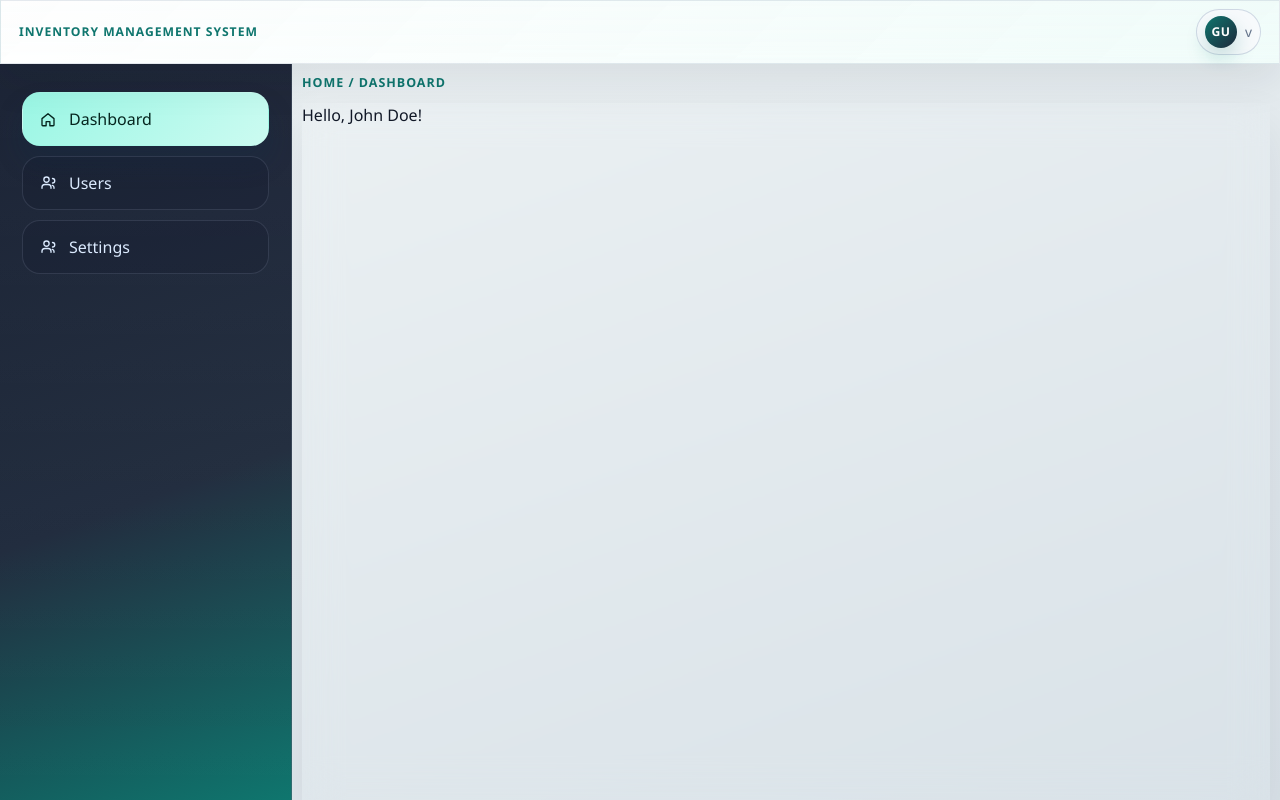
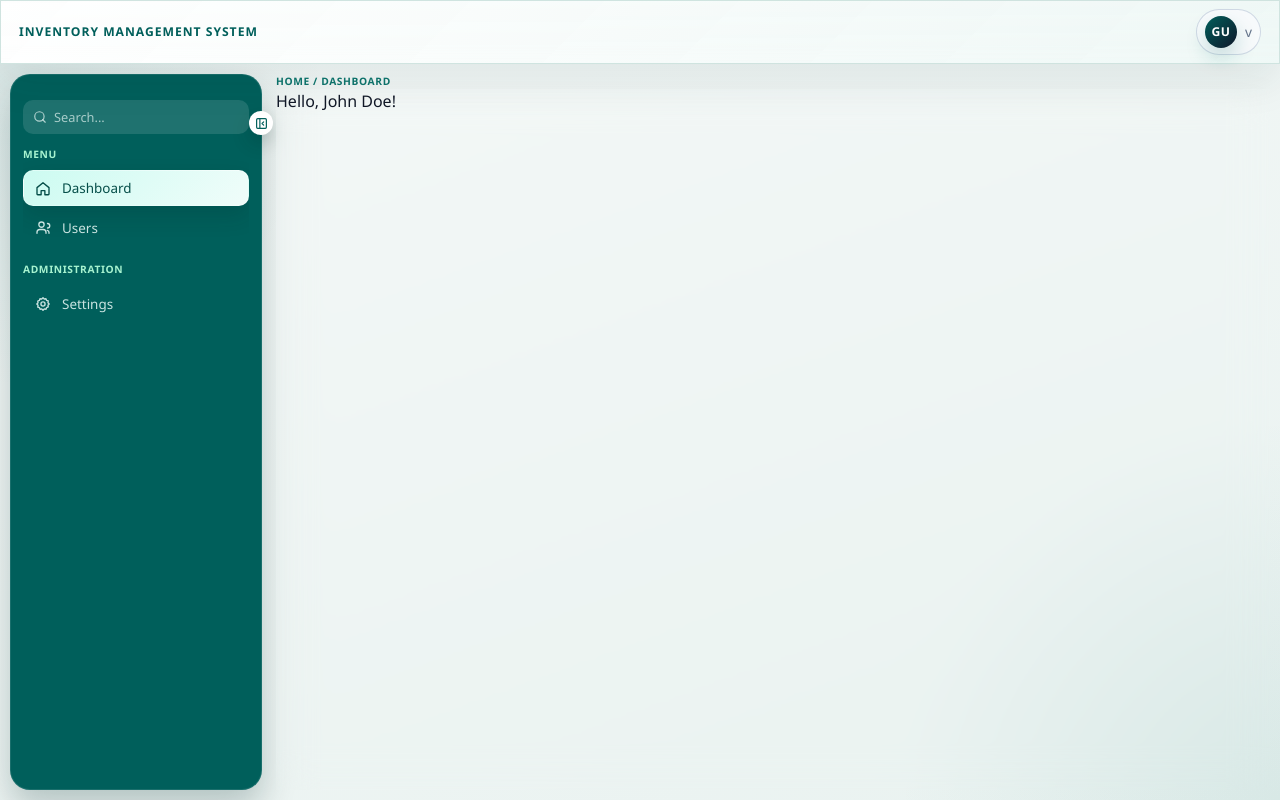
Before and after one commit to jmabborang/client-react-app, a React (Vite) app: page /dashboard in a window 1280 px wide. Built offline with nearby package versions, Linux system fonts and the light colour scheme.

Commit message:
Enhance UI
- Enhance Menu display
- Enhance color palette

```diff
--- a/src/app/core/application.jsx
+++ b/src/app/core/application.jsx
@@ -1,4 +1,5 @@
 import { useEffect, useRef, useState } from 'react'
+import { LogOut, Moon, PanelLeftClose, PanelLeftOpen, Search, Sun } from 'lucide-react'
 import { NavLink, Outlet, useLocation, useNavigate } from 'react-router-dom'
 import { logout, selectCurrentUser } from '../../store/authSlice'
 import { useAppDispatch, useAppSelector } from '../../store/hooks'
@@ -71,16 +72,32 @@ function getModuleBreadcrumb(pathname) {
   return ['Home', ...segments.map((segment) => segment.charAt(0).toUpperCase() + segment.slice(1))].join(' / ')
 }
 
+function getMenusByGroup() {
+  return applicationMenus.reduce((groups, menu) => {
+    const groupName = menu.group || 'Menu'
+
+    if (!groups[groupName]) {
+      groups[groupName] = []
+    }
+
+    groups[groupName].push(menu)
+    return groups
+  }, {})
+}
+
 function Application() {
   const dispatch = useAppDispatch()
   const navigate = useNavigate()
   const location = useLocation()
   const currentUser = useAppSelector(selectCurrentUser)
-  const activeMenu = getActiveMenu(location.pathname)
   const moduleBreadcrumb = getModuleBreadcrumb(location.pathname)
   const userProfileImage = getUserProfileImage(currentUser)
   const [isUserMenuOpen, setIsUserMenuOpen] = useState(false)
+  const [isSidebarCollapsed, setIsSidebarCollapsed] = useState(false)
+  const [sidebarQuery, setSidebarQuery] = useState('')
   const userMenuRef = useRef(null)
+  const sidebarGroups = getMenusByGroup()
+  const normalizedSidebarQuery = sidebarQuery.trim().toLowerCase()
 
   useEffect(() => {
     if (!isUserMenuOpen) {
@@ -117,6 +134,19 @@ function Application() {
     setIsUserMenuOpen(false)
     navigate(paths.settings)
   }
+
+  const filteredSidebarGroups = Object.entries(sidebarGroups)
+    .map(([groupName, menus]) => ({
+      groupName,
+      menus: menus.filter((menu) => {
+        if (!normalizedSidebarQuery) {
+          return true
+        }
+
+        return menu.label.toLowerCase().includes(normalizedSidebarQuery)
+      }),
+    }))
+    .filter(({ menus }) => menus.length > 0)
 
   return (
     <div className="app-layout">
@@ -178,10 +208,40 @@ function Application() {
           </div>
         </div>
       </div>
-      <div className="app-shell">
-        <aside className="app-sidebar">
-          <nav className="app-nav" aria-label="Main navigation">
-            {applicationMenus.map((menu) => (
+      <div className={`app-shell ${isSidebarCollapsed ? 'app-shell-sidebar-collapsed' : ''}`}>
+        <aside className={`app-sidebar ${isSidebarCollapsed ? 'collapsed' : ''}`}>
+
+          <div className="app-sidebar-branding">
+            <button
+              type="button"
+              className="app-sidebar-collapse"
+              onClick={() => setIsSidebarCollapsed((value) => !value)}
+              aria-label={isSidebarCollapsed ? 'Expand sidebar' : 'Collapse sidebar'}
+            >
+              {isSidebarCollapsed ? <PanelLeftOpen size={13} strokeWidth={2.2} /> : <PanelLeftClose size={13} strokeWidth={2.2} />}
+            </button>
+          </div>
+
+          <label className="app-sidebar-search">
+            <span className="app-sidebar-search-icon" aria-hidden="true">
+              <Search size={14} strokeWidth={2} />
+            </span>
+            <input
+              type="search"
+              value={sidebarQuery}
+              onChange={(event) => setSidebarQuery(event.target.value)}
+              placeholder={isSidebarCollapsed ? '' : 'Search...'}
+              aria-label="Search navigation"
+            />
+          </label>
+
+          <div className="app-sidebar-sections">
+            {filteredSidebarGroups.map(({ groupName, menus }) => (
+              <div key={groupName} className="app-sidebar-section">
+                {isSidebarCollapsed ? null : <p className="app-sidebar-section-title">{groupName}</p>}
+
+                <nav className="app-nav" aria-label={groupName}>
+                  {menus.map((menu) => (
                     <NavLink
                       key={menu.key}
                       to={menu.path}
@@ -204,16 +264,13 @@ function Application() {
                           />
                         </svg>
                       </span>
-                <span>{menu.label}</span>
+                      <span className="nav-link-label">{menu.label}</span>
                     </NavLink>
                   ))}
                 </nav>
-
-          {/* <div className="app-sidebar-footer">
-            <Button type="button" className="app-sidebar-logout" onClick={handleLogout}>
-              Log out
-            </Button>
-          </div> */}
+              </div>
+            ))}
+          </div>
         </aside>
 
         <main className="app-main-shell">
--- a/src/pages/menu.jsx
+++ b/src/pages/menu.jsx
@@ -10,6 +10,7 @@ export const applicationMenus = [
     path: paths.dashboard,
     title: 'Dashboard',
     element: <DashboardPage />,
+    group: 'Menu',
     iconPath: 'M4 11.5 12 5l8 6.5V20a1 1 0 0 1-1 1h-4.5v-5.5h-5V21H5a1 1 0 0 1-1-1Z',
   },
   {
@@ -18,6 +19,7 @@ export const applicationMenus = [
     path: paths.users,
     title: 'Users',
     element: <UsersPage />,
+    group: 'Menu',
     iconPath: 'M16 19v-1.2a3.8 3.8 0 0 0-3.8-3.8H7.8A3.8 3.8 0 0 0 4 17.8V19m14-7a3 3 0 1 0 0-6m2 13v-1a3 3 0 0 0-2.2-2.9M10 11a3.5 3.5 0 1 0 0-7 3.5 3.5 0 0 0 0 7Z',
   },
   {
@@ -26,6 +28,7 @@ export const applicationMenus = [
     path: paths.settings,
     title: 'Settings',
     element: <SettingsPage />,
-    iconPath: 'M16 19v-1.2a3.8 3.8 0 0 0-3.8-3.8H7.8A3.8 3.8 0 0 0 4 17.8V19m14-7a3 3 0 1 0 0-6m2 13v-1a3 3 0 0 0-2.2-2.9M10 11a3.5 3.5 0 1 0 0-7 3.5 3.5 0 0 0 0 7Z',
+    group: 'Administration',
+    iconPath: 'M12 3.75 13.64 5.4l2.28-.43.81 2.18 2.28.81-.43 2.28L20.25 12l-1.67 1.64.43 2.28-2.18.81-.81 2.28-2.28-.43L12 20.25l-1.64-1.67-2.28.43-.81-2.18-2.28-.81.43-2.28L3.75 12l1.67-1.64-.43-2.28 2.18-.81.81-2.28 2.28.43ZM12 9.25a2.75 2.75 0 1 0 0 5.5 2.75 2.75 0 0 0 0-5.5Z',
   },
 ]
--- a/src/shared/styles/global.css
+++ b/src/shared/styles/global.css
@@ -12,7 +12,7 @@ body {
   min-width: 320px;
   font-family: 'Segoe UI', Tahoma, Geneva, Verdana, sans-serif;
   color: var(--color-text);
-  background: var(--color-bg);
+  background: #eef5f3;
 }
 
 a {
@@ -36,168 +36,343 @@ a {
   min-height: 0;
   height: 100%;
   display: grid;
-  grid-template-columns: minmax(260px, 292px) minmax(0, 1fr);
+  grid-template-columns: 252px minmax(0, 1fr);
+  gap: 14px;
+  padding: 10px;
   overflow: hidden;
   background:
-    radial-gradient(circle at top left, rgba(15, 118, 110, 0.14), transparent 22%),
-    linear-gradient(160deg, #edf2f4 0%, #d9e2e8 100%);
+    radial-gradient(circle at top left, rgba(0, 95, 91, 0.1), transparent 22%),
+    radial-gradient(circle at bottom right, rgba(15, 118, 110, 0.08), transparent 26%),
+    linear-gradient(160deg, #f4f8f7 0%, #e9f2f0 100%);
 }
 
-.app-container {
-  max-width: var(--max-width);
-  margin: 0 auto;
-  padding: 0 var(--space-4);
+.app-shell.app-shell-sidebar-collapsed {
+  grid-template-columns: 78px minmax(0, 1fr);
 }
 
 .app-sidebar {
+  position: relative;
+  min-width: 0;
+  display: grid;
+  grid-template-rows: auto auto auto 1fr auto auto;
+  gap: 13px;
+  padding: 12px;
+  color: #d9f5f1;
+  background: #005f5b;
+  border: 1px solid rgba(255, 255, 255, 0.1);
+  border-radius: 20px;
+  box-shadow: 0 18px 34px rgba(0, 47, 45, 0.24);
+  overflow: visible;
+}
+
+.app-sidebar.collapsed {
+  padding-inline: 10px;
+}
+
+.app-sidebar-window-controls {
+  display: flex;
+  gap: 6px;
+  padding-inline: 4px;
+}
+
+.app-sidebar-window-dot {
+  width: 8px;
+  height: 8px;
+  border-radius: 999px;
+}
+
+.app-sidebar-window-dot-red {
+  background: #ff5f57;
+}
+
+.app-sidebar-window-dot-yellow {
+  background: #febc2e;
+}
+
+.app-sidebar-window-dot-green {
+  background: #28c840;
+}
+
+.app-sidebar-branding {
+  display: flex;
+  align-items: flex-start;
+  justify-content: flex-start;
+  gap: 8px;
+  min-width: 0;
+}
+
+.app-sidebar-brand-copy {
+  min-width: 0;
+}
+
+.app-sidebar-logo {
+  display: block;
+  color: #f8fffe;
+  font-size: 0.98rem;
+  font-weight: 600;
+  line-height: 1.2;
+  letter-spacing: -0.02em;
+}
+
+.app-sidebar-collapse {
+  position: absolute;
+  top: 36px;
+  right: -12px;
+  width: 24px;
+  height: 24px;
+  display: flex;
+  align-items: center;
+  justify-content: center;
+  flex-shrink: 0;
+  border: 0;
+  border-radius: 999px;
+  color: #005f5b;
+  background: #ffffff;
+  box-shadow: 0 8px 18px rgba(0, 36, 34, 0.22);
+  cursor: pointer;
+}
+
+.app-sidebar-search {
+  position: relative;
+  display: flex;
+  align-items: center;
+  min-height: 34px;
+  border-radius: 10px;
+  background: rgba(255, 255, 255, 0.12);
+  color: rgba(233, 247, 244, 0.72);
+  overflow: hidden;
+}
+
+.app-sidebar-search-icon {
+  position: absolute;
+  left: 10px;
+  display: inline-flex;
+  align-items: center;
+  justify-content: center;
+}
+
+.app-sidebar-search input {
+  width: 100%;
+  min-width: 0;
+  height: 100%;
+  padding: 0 10px 0 31px;
+  border: 0;
+  background: transparent;
+  color: #f8fffe;
+  font: inherit;
+  font-size: 0.8rem;
+}
+
+.app-sidebar-search input::placeholder {
+  color: rgba(233, 247, 244, 0.68);
+}
+
+.app-sidebar-search input:focus {
+  outline: none;
+}
+
+.app-sidebar.collapsed .app-sidebar-search input {
+  padding-right: 0;
+  color: transparent;
+  cursor: pointer;
+}
+
+.app-sidebar-sections {
   display: grid;
   align-content: start;
-  gap: var(--space-5);
-  padding: 28px 22px;
-  color: #e2e8f0;
-  background:
-    linear-gradient(180deg, rgba(255, 255, 255, 0.06), rgba(255, 255, 255, 0)),
-    linear-gradient(160deg, #0f172a 0%, #1e293b 58%, #0f766e 100%);
-  border-right: 1px solid rgba(148, 163, 184, 0.22);
+  gap: 16px;
+  min-height: 0;
+  overflow: auto;
 }
 
-.app-sidebar-brand,
-.app-sidebar-user,
-.app-sidebar-note {
-  border: 1px solid rgba(226, 232, 240, 0.12);
-  border-radius: 22px;
-  background: rgba(15, 23, 42, 0.18);
+.app-sidebar-section {
+  display: grid;
+  gap: 8px;
 }
 
-.app-sidebar-brand {
-  padding: 20px;
-}
-
-.app-sidebar-kicker,
-.app-main-kicker,
-.app-sidebar-note-label {
-  margin: 0 0 10px;
-  font-size: 0.78rem;
-  font-weight: 800;
-  letter-spacing: 0.08em;
+.app-sidebar-section-title,
+.app-main-kicker {
+  margin: 0;
+  font-size: 0.64rem;
+  font-weight: 700;
+  letter-spacing: 0.06em;
   text-transform: uppercase;
-}
-
-.app-sidebar-kicker,
-.app-sidebar-note-label {
-  color: #99f6e4;
-}
-
-.app-sidebar-title {
-  margin: 0;
-  font-size: 1.45rem;
-  line-height: 1.05;
-  letter-spacing: -0.04em;
-}
-
-.app-sidebar-copy {
-  margin: 12px 0 0;
-  color: rgba(226, 232, 240, 0.76);
-  line-height: 1.65;
-}
-
-.app-sidebar-user {
-  display: flex;
-  align-items: center;
-  gap: 14px;
-  padding: 18px 20px;
-}
-
-.app-sidebar-avatar {
-  width: 46px;
-  height: 46px;
-  display: grid;
-  place-items: center;
-  border-radius: 16px;
-  background: rgba(153, 246, 228, 0.18);
-  color: #ffffff;
-  font-size: 1rem;
-  font-weight: 800;
-}
-
-.app-sidebar-user strong {
-  display: block;
-  margin-bottom: 4px;
-}
-
-.app-sidebar-user p,
-.app-sidebar-note p {
-  margin: 0;
-  color: rgba(226, 232, 240, 0.74);
-  line-height: 1.55;
+  color: #a7f3d0;
 }
 
 .app-nav {
   display: grid;
-  gap: 10px;
+  gap: 4px;
 }
 
 .nav-link {
   width: 100%;
   display: flex;
   align-items: center;
-  gap: 12px;
-  padding: 14px 16px;
-  border: 1px solid rgba(148, 163, 184, 0.18);
-  border-radius: 18px;
+  gap: 10px;
+  min-height: 36px;
+  padding: 0 10px;
+  border: 1px solid transparent;
+  border-radius: 10px;
   font: inherit;
+  font-size: 0.84rem;
   text-align: left;
   text-decoration: none;
-  color: #dbeafe;
-  background: rgba(15, 23, 42, 0.2);
+  color: rgba(240, 253, 250, 0.84);
+  background: transparent;
   cursor: pointer;
-  transition: transform 0.18s ease, background 0.18s ease, border-color 0.18s ease;
+  transition: background 0.18s ease, color 0.18s ease, border-color 0.18s ease;
 }
 
 .nav-link:hover {
-  transform: translateX(2px);
-  background: rgba(30, 41, 59, 0.72);
-  border-color: rgba(153, 246, 228, 0.32);
+  transform: none;
+  background: rgba(255, 255, 255, 0.1);
+  border-color: rgba(255, 255, 255, 0.12);
 }
 
 .nav-link.active {
-  color: #06261f;
-  background: linear-gradient(135deg, #99f6e4 0%, #ccfbf1 100%);
-  border-color: transparent;
-  box-shadow: 0 16px 28px rgba(8, 47, 73, 0.2);
+  color: #064e49;
+  background: linear-gradient(135deg, #ccfbf1 0%, #f0fdfa 100%);
+  border-color: rgba(255, 255, 255, 0.3);
+  box-shadow: 0 10px 22px rgba(0, 36, 34, 0.16);
+}
+
+.app-sidebar-avatar {
+  width: 30px;
+  height: 30px;
+  display: grid;
+  place-items: center;
+  overflow: hidden;
+  border-radius: 999px;
+  background: linear-gradient(135deg, #0f766e 0%, #022c22 100%);
+  color: #ffffff;
+  font-size: 0.7rem;
+  font-weight: 800;
 }
 
 .nav-link-icon {
   display: inline-flex;
   align-items: center;
   justify-content: center;
+  color: currentColor;
+  flex-shrink: 0;
 }
 
-.app-sidebar-footer {
-  display: grid;
-  gap: 14px;
-  margin-top: auto;
+.nav-link-label {
+  min-width: 0;
+  overflow: hidden;
+  text-overflow: ellipsis;
+  white-space: nowrap;
 }
 
-.app-sidebar-note {
-  padding: 18px 20px;
+.app-sidebar.collapsed .nav-link {
+  justify-content: center;
+  padding-inline: 0;
 }
 
-.app-sidebar-note strong {
-  display: block;
-  margin-bottom: 6px;
-  color: #ffffff;
+.app-sidebar.collapsed .nav-link-label {
+  display: none;
 }
 
-.app-sidebar-logout {
-  min-height: 48px;
-  border-radius: 16px;
-  background: rgba(15, 23, 42, 0.5);
-  border: 1px solid rgba(226, 232, 240, 0.2);
+.app-sidebar-theme {
+  display: grid;
+  grid-template-columns: repeat(2, minmax(0, 1fr));
+  gap: 4px;
+  padding: 3px;
+  border: 1px solid rgba(255, 255, 255, 0.14);
+  border-radius: 10px;
+  background: rgba(255, 255, 255, 0.08);
 }
 
-.app-sidebar-logout:hover {
-  background: rgba(15, 23, 42, 0.75);
+.app-sidebar.collapsed .app-sidebar-theme {
+  grid-template-columns: 1fr;
+}
+
+.app-sidebar-theme-option {
+  display: inline-flex;
+  align-items: center;
+  justify-content: center;
+  gap: 6px;
+  min-height: 28px;
+  padding: 0 10px;
+  border: 0;
+  border-radius: 8px;
+  color: rgba(240, 253, 250, 0.82);
+  background: transparent;
+  font: inherit;
+  font-size: 0.8rem;
+  cursor: pointer;
+}
+
+.app-sidebar-theme-option-active {
+  color: #064e49;
+  background: #ffffff;
+  box-shadow: 0 1px 2px rgba(15, 23, 42, 0.08);
+}
+
+.app-sidebar-userbar {
+  display: flex;
+  align-items: center;
+  gap: 8px;
+}
+
+.app-sidebar-userchip {
+  min-width: 0;
+  flex: 1;
+  display: flex;
+  align-items: center;
+  gap: 8px;
+  padding: 6px 7px;
+  border: 1px solid rgba(255, 255, 255, 0.12);
+  border-radius: 12px;
+  background: rgba(255, 255, 255, 0.06);
+  color: #f8fffe;
+  cursor: pointer;
+}
+
+.app-sidebar-user-meta {
+  min-width: 0;
+  display: grid;
+  text-align: left;
+}
+
+.app-sidebar-user-meta strong,
+.app-sidebar-user-meta span {
+  min-width: 0;
+  overflow: hidden;
+  text-overflow: ellipsis;
+  white-space: nowrap;
+}
+
+.app-sidebar-user-meta strong {
+  font-size: 0.76rem;
+}
+
+.app-sidebar-user-meta span {
+  color: rgba(218, 245, 241, 0.68);
+  font-size: 0.68rem;
+}
+
+.app-sidebar-logout-icon {
+  width: 32px;
+  height: 32px;
+  display: inline-flex;
+  align-items: center;
+  justify-content: center;
+  flex-shrink: 0;
+  border: 1px solid rgba(255, 255, 255, 0.12);
+  border-radius: 10px;
+  color: rgba(240, 253, 250, 0.82);
+  background: rgba(255, 255, 255, 0.06);
+  cursor: pointer;
+}
+
+.app-sidebar.collapsed .app-sidebar-userchip {
+  justify-content: center;
+}
+
+.app-sidebar.collapsed .app-sidebar-user-meta {
+  display: none;
 }
 
 .app-topbar {
@@ -205,7 +380,7 @@ a {
   z-index: 40;
   padding: 0;
   background:
-    linear-gradient(180deg, rgba(237, 242, 244, 0.96) 0%, rgba(237, 242, 244, 0.82) 72%, rgba(237, 242, 244, 0) 100%);
+    linear-gradient(180deg, rgba(233, 243, 241, 0.96) 0%, rgba(233, 243, 241, 0.82) 72%, rgba(233, 243, 241, 0) 100%);
   backdrop-filter: blur(12px);
 }
 
@@ -218,10 +393,10 @@ a {
   justify-content: space-between;
   gap: 16px;
   padding: 8px 18px;
-  border: 1px solid rgba(148, 163, 184, 0.24);
+  border: 1px solid rgba(204, 226, 222, 0.92);
   background:
-    linear-gradient(135deg, rgba(255, 255, 255, 0.92) 0%, rgba(240, 253, 250, 0.88) 100%);
-  box-shadow: 0 18px 40px rgba(15, 23, 42, 0.08);
+    linear-gradient(135deg, rgba(255, 255, 255, 0.96) 0%, rgba(239, 248, 246, 0.92) 100%);
+  box-shadow: 0 18px 40px rgba(0, 49, 46, 0.08);
 }
 
 .app-topbar-copy {
@@ -237,7 +412,7 @@ a {
   font-weight: 800;
   letter-spacing: 0.08em;
   text-transform: uppercase;
-  color: #0f766e;
+  color: #005f5b;
 }
 
 .app-topbar-heading {
@@ -266,7 +441,7 @@ a {
   font-weight: 700;
   letter-spacing: 0.05em;
   text-transform: uppercase;
-  color: #0f766e;
+  color: #005f5b;
 }
 
 .app-topbar-avatar {
@@ -276,7 +451,7 @@ a {
   place-items: center;
   overflow: hidden;
   border-radius: 999px;
-  background: linear-gradient(135deg, #0f766e 0%, #1e293b 100%);
+  background: linear-gradient(135deg, #005f5b 0%, #0f172a 100%);
   color: #ffffff;
   font-size: 0.76rem;
   font-weight: 800;
@@ -318,7 +493,7 @@ a {
   flex-direction: column;
   min-height: 0;
   height: 100%;
-  padding: 10px 10px 0 10px;
+  padding: 0;
   overflow: hidden;
 }
 
@@ -364,7 +539,7 @@ a {
 
 .app-user-trigger:hover,
 .app-user-trigger[aria-expanded='true'] {
-  border-color: rgba(15, 118, 110, 0.35);
+  border-color: rgba(0, 95, 91, 0.35);
   background: #ffffff;
   box-shadow: 0 10px 24px rgba(15, 23, 42, 0.08);
 }
@@ -407,7 +582,7 @@ a {
   justify-items: center;
   gap: 8px;
   padding: 24px 20px 22px;
-  background: linear-gradient(135deg, #0f766e 0%, #2563eb 100%);
+  background: linear-gradient(135deg, #005f5b 0%, #0f766e 100%);
   color: #ffffff;
   text-align: center;
 }
@@ -457,13 +632,13 @@ a {
 }
 
 .app-user-dropdown-profile-button {
-  border: 1px solid rgba(15, 118, 110, 0.18);
+  border: 1px solid rgba(0, 95, 91, 0.18);
   color: #0f172a;
   background: #ffffff;
 }
 
 .app-user-dropdown-profile-button:hover {
-  background: #ecfeff;
+  background: #ecfdf5;
 }
 
 .app-main-card {
@@ -834,23 +1009,32 @@ a {
 
   .app-shell {
     grid-template-columns: 1fr;
+    gap: 12px;
+    padding: 8px;
+  }
+
+  .app-shell.app-shell-sidebar-collapsed {
+    grid-template-columns: 1fr;
   }
 
   .app-sidebar {
-    gap: var(--space-4);
-    padding: 22px 18px;
-    border-right: 0;
-    border-bottom: 1px solid rgba(148, 163, 184, 0.22);
+    grid-template-rows: auto auto auto auto auto auto;
+    padding: 14px;
+  }
+
+  .app-sidebar-collapse {
+    right: 12px;
+    top: 12px;
   }
 
   .app-main-shell {
-    padding: 20px 18px 24px;
+    padding: 0 0 16px;
   }
 
   .app-topbar-content {
     align-items: stretch;
     flex-direction: column;
-    padding: 10px 16px;
+    padding: 8px 16px;
   }
 
   .app-topbar-heading {
@@ -874,7 +1058,7 @@ a {
   }
 
   .app-topbar-content {
-    padding: 10px 14px;
+    padding: 8px 14px;
   }
 
   .app-topbar-user,
@@ -888,7 +1072,6 @@ a {
   }
 
   .app-main-card {
-    /* border-radius: 5px; */
     padding: 18px;
   }
 
@@ -962,7 +1145,7 @@ a {
   border: 1px solid #cbd5e1;
   border-radius: var(--radius-md);
   background:
-    linear-gradient(135deg, rgba(15, 118, 110, 0.12), rgba(148, 163, 184, 0.2)),
+    linear-gradient(135deg, rgba(0, 95, 91, 0.12), rgba(148, 163, 184, 0.16)),
     #f8fafc;
 }
 
@@ -997,7 +1180,7 @@ a {
   border: 1px solid #99f6e4;
   border-radius: 8px;
   background: #ecfdf5;
-  color: #115e59;
+  color: #0f766e;
 }
 
 .dashboard-summary-label,
```
Also changed, not shown: src/app/core/grid.jsx (+28 -25 lines), src/shared/styles/users.css (+24 -20 lines). Lines whose indentation alone changed are shown as unchanged.
